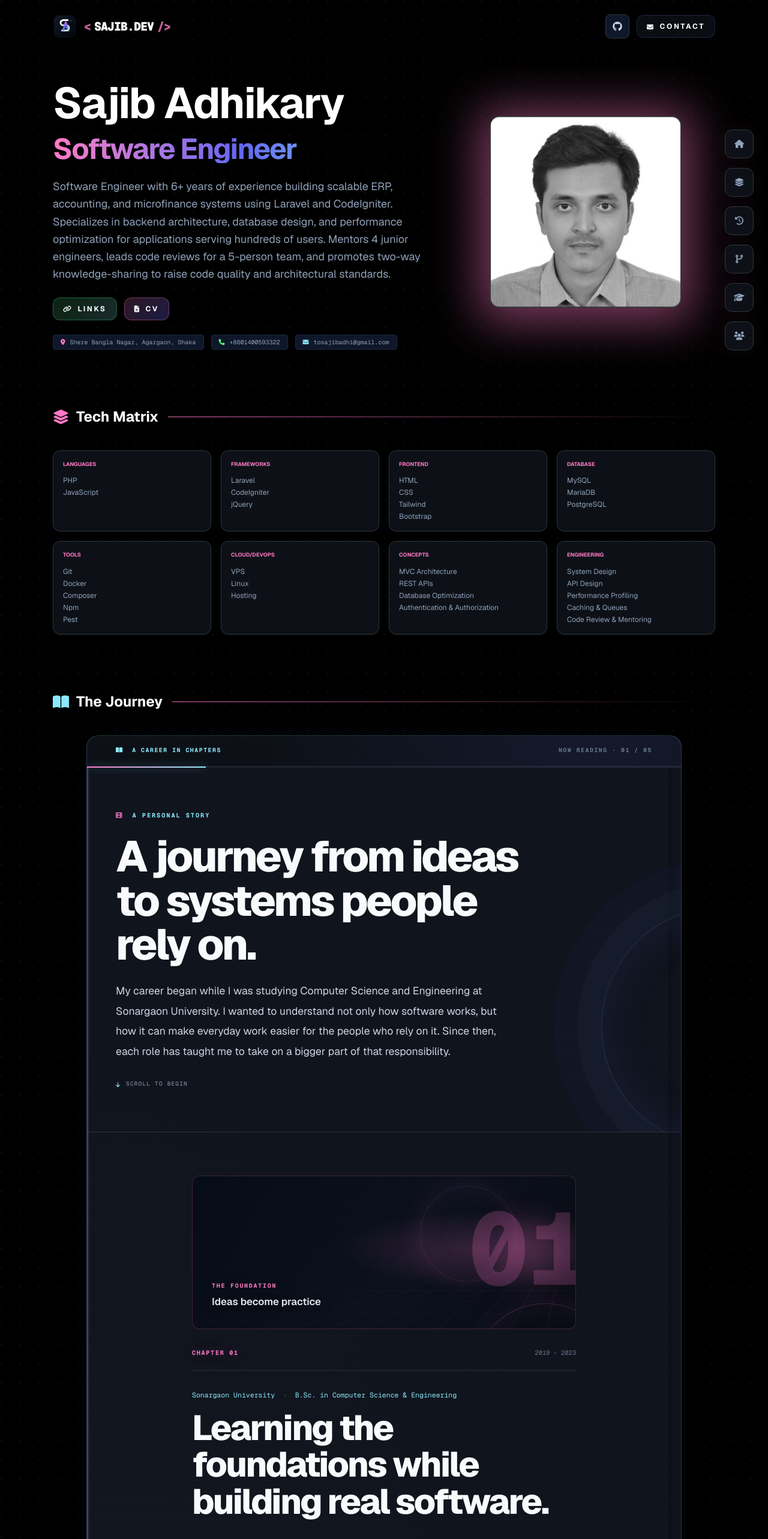
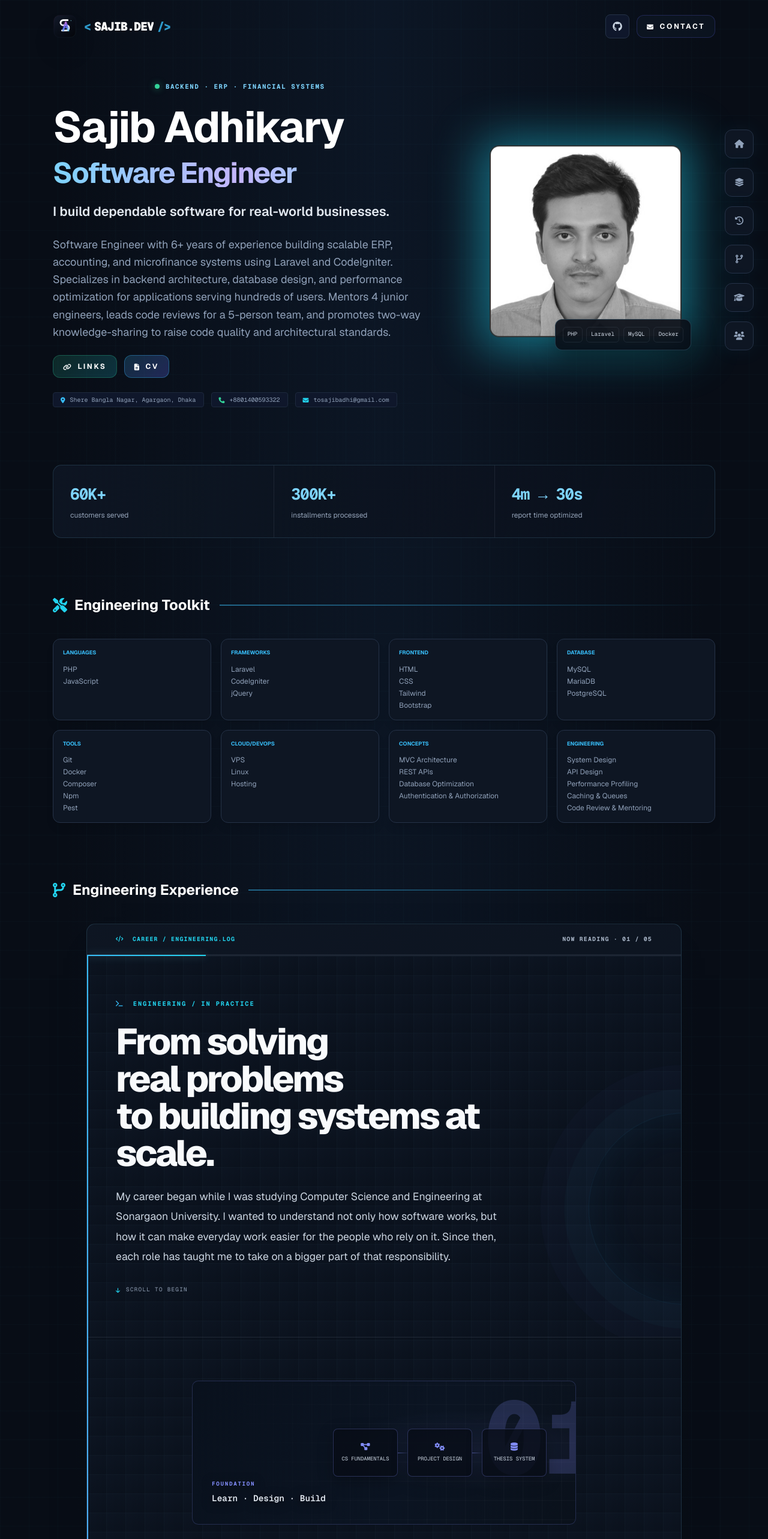
Before and after one commit to sajibAdhi/sajibadhi.github.io, a Vue app: page / in a window 1280 px wide. Shown: the top 2566 px of the page at 60% size. Built offline with nearby package versions, Linux system fonts and the light colour scheme.

Commit message:
feat: update portfolio metadata and enhance layout; add engineering impact metrics and improve styling

```diff
--- a/index.html
+++ b/index.html
@@ -4,7 +4,9 @@
     <meta charset="UTF-8" />
     <link rel="icon" type="image/svg+xml" href="/favicon.svg" />
     <meta name="viewport" content="width=device-width, initial-scale=1.0" />
-    <title>Sajib Adhikary | Portfolio</title>
+    <meta name="description" content="Sajib Adhikary is a software engineer specializing in backend architecture, ERP platforms, and reliable financial systems." />
+    <meta name="theme-color" content="#080d16" />
+    <title>Sajib Adhikary | Software Engineer</title>
     <link rel="preconnect" href="https://fonts.googleapis.com">
     <link rel="preconnect" href="https://fonts.gstatic.com" crossorigin>
     <link href="https://fonts.googleapis.com/css2?family=Geist+Mono:wght@100..900&family=Geist:wght@100..900&display=swap" rel="stylesheet">
--- a/src/App.vue
+++ b/src/App.vue
@@ -60,6 +60,12 @@ const navItems = [
   { label: 'Community', icon: 'fas fa-users', link: '#oss' }
 ]
 
+const engineeringImpact = [
+  { value: '60K+', label: 'customers served' },
+  { value: '300K+', label: 'installments processed' },
+  { value: '4m → 30s', label: 'report time optimized' }
+]
+
 const resumeRoot = ref<HTMLElement | null>(null)
 const activeStoryIndex = ref(0)
 let revealObserver: IntersectionObserver | undefined
@@ -120,17 +126,17 @@ onBeforeUnmount(() => {
     </nav>
 
     <!-- Mobile Bottom Navigation -->
-    <nav class="fixed bottom-4 left-4 right-4 z-[100] lg:hidden">
-      <div class="bg-hf-card/80 backdrop-blur-lg border border-hf-border rounded-2xl flex items-center justify-around p-2 shadow-2xl">
-        <a v-for="item in navItems" :key="item.label" :href="item.link" class="flex flex-col items-center gap-1 p-2 text-slate-400 hover:text-hf-pink transition-colors">
+    <nav class="mobile-bottom-nav fixed bottom-4 left-4 right-4 z-[100] lg:hidden">
+      <div class="mobile-bottom-nav__links bg-hf-card/80 backdrop-blur-lg border border-hf-border rounded-2xl flex items-center justify-around p-2 shadow-2xl">
+        <a v-for="item in navItems" :key="item.label" :href="item.link" :aria-label="item.label" class="mobile-bottom-nav__link flex flex-col items-center gap-1 p-2 text-slate-400 hover:text-hf-pink transition-colors">
           <i :class="item.icon" class="text-lg"></i>
-          <span class="text-[8px] font-bold uppercase tracking-tighter">{{ item.label }}</span>
+          <span class="mobile-bottom-nav__label text-[8px] font-bold uppercase tracking-tighter">{{ item.label }}</span>
         </a>
       </div>
     </nav>
 
     <!-- Top Nav (Minimalist) -->
-    <header id="home" class="w-full max-w-6xl px-6 py-6 flex flex-col items-start gap-4 sm:flex-row sm:justify-between sm:items-center z-50">
+    <header id="home" class="w-full max-w-6xl px-4 sm:px-6 py-4 sm:py-6 flex flex-row justify-between items-center gap-3 z-50">
       <div class="flex items-center gap-3 group cursor-pointer min-w-0">
         <img src="/logo.svg" alt="Sajib Logo" class="w-9 h-9 sm:w-10 sm:h-10 rounded-xl shadow-2xl transition-transform group-hover:scale-110 duration-500 shrink-0">
         <div class="font-mono text-base sm:text-xl font-black flex items-center gap-1 sm:gap-1.5 tracking-tight sm:tracking-tighter min-w-0">
@@ -148,15 +154,17 @@ onBeforeUnmount(() => {
       </div>
     </header>
 
-    <main class="w-full max-w-6xl px-6 py-8 lg:py-12 space-y-16 lg:space-y-24">
+    <main class="w-full max-w-6xl px-4 sm:px-6 py-6 sm:py-8 lg:py-12 space-y-12 sm:space-y-16 lg:space-y-24">
 
       <!-- Hero -->
       <section class="grid grid-cols-1 lg:grid-cols-12 gap-8 lg:gap-12 items-center">
         <div class="resume-hero-copy lg:col-span-7 space-y-6 text-center lg:text-left">
+          <p class="engineer-eyebrow"><span></span> BACKEND · ERP · FINANCIAL SYSTEMS</p>
           <h1 class="text-4xl sm:text-5xl lg:text-7xl font-bold text-white tracking-tight leading-none">
             {{ resumeData.basics.name }}<br/>
-            <span class="hf-gradient-text text-2xl sm:text-3xl lg:text-5xl block mt-4">{{ resumeData.basics.headline }}</span>
+            <span class="hf-gradient-text text-2xl sm:text-3xl lg:text-5xl block mt-4">Software Engineer</span>
           </h1>
+          <p class="engineer-positioning">I build dependable software for real-world businesses.</p>
           <p class="text-base lg:text-lg text-slate-400 max-w-2xl leading-relaxed mx-auto lg:mx-0">
             {{ resumeData.summary }}
           </p>
@@ -184,17 +192,27 @@ onBeforeUnmount(() => {
         </div>
         <div class="resume-portrait lg:col-span-5 flex justify-center order-first lg:order-last">
           <div class="relative group">
-            <div class="absolute -inset-4 bg-hf-pink opacity-10 blur-2xl group-hover:opacity-20 transition animate-pulse"></div>
+            <div class="absolute -inset-4 bg-hf-cyan opacity-10 blur-2xl group-hover:opacity-20 transition animate-pulse"></div>
             <img :src="resumeData.basics.profilePic" alt="Portrait of Sajib Adhikary" class="w-48 h-48 sm:w-64 sm:h-64 lg:w-80 lg:h-80 rounded-2xl object-cover relative z-10 border-2 border-hf-border grayscale hover:grayscale-0 transition-all duration-700">
+            <div class="engineer-stack" aria-label="Primary engineering technologies">
+              <span v-for="technology in ['PHP', 'Laravel', 'MySQL', 'Docker']" :key="technology">{{ technology }}</span>
+            </div>
           </div>
         </div>
       </section>
 
-      <!-- Skills Matrix -->
+      <section class="engineering-impact" aria-label="Engineering impact">
+        <div v-for="metric in engineeringImpact" :key="metric.label" class="engineering-impact__metric">
+          <strong>{{ metric.value }}</strong>
+          <span>{{ metric.label }}</span>
+        </div>
+      </section>
+
+      <!-- Engineering toolkit -->
       <section id="skills" class="resume-reveal">
         <div class="hf-section-header">
            <h2 class="text-xl lg:text-2xl font-bold text-white flex items-center gap-3">
-             <i class="fas fa-layer-group text-hf-pink"></i> Tech Matrix
+             <i class="fas fa-screwdriver-wrench text-hf-cyan"></i> Engineering Toolkit
            </h2>
            <div class="hf-line"></div>
         </div>
@@ -216,13 +234,13 @@ onBeforeUnmount(() => {
       >
         <div class="hf-section-header">
           <h2 class="text-xl lg:text-2xl font-bold text-white flex items-center gap-3">
-            <i class="fas fa-book-open text-hf-cyan"></i> The Journey
+            <i class="fas fa-code-branch text-hf-cyan"></i> Engineering Experience
           </h2>
           <div class="hf-line from-hf-cyan/50"></div>
         </div>
         <div class="novel">
           <div class="novel__masthead">
-            <span><i class="fas fa-book-open" aria-hidden="true"></i> A CAREER IN CHAPTERS</span>
+            <span><i class="fas fa-code" aria-hidden="true"></i> CAREER / ENGINEERING.LOG</span>
             <span>NOW READING · {{ String(activeStoryIndex + 1).padStart(2, '0') }} / {{ String(careerStory.chapters.length + 1).padStart(2, '0') }}</span>
           </div>
           <div class="novel__progress" aria-hidden="true">
@@ -230,8 +248,8 @@ onBeforeUnmount(() => {
           </div>
           <div class="novel__book novel__pages">
               <header class="novel__opening">
-                <span class="novel__opening-kicker"><i class="fas fa-film" aria-hidden="true"></i> A PERSONAL STORY</span>
-                <h3>A journey from ideas<br>to systems people rely on.</h3>
+                <span class="novel__opening-kicker"><i class="fas fa-terminal" aria-hidden="true"></i> ENGINEERING / IN PRACTICE</span>
+                <h3>From solving real problems<br>to building systems at scale.</h3>
                 <p>{{ careerStory.introduction }}</p>
                 <span class="novel__opening-scroll"><i class="fas fa-arrow-down" aria-hidden="true"></i> Scroll to begin</span>
               </header>
@@ -245,13 +263,16 @@ onBeforeUnmount(() => {
               >
                 <div class="novel__scene" aria-hidden="true">
                   <span class="novel__scene-grid"></span>
-                  <span class="novel__scene-orbit novel__scene-orbit--one"></span>
-                  <span class="novel__scene-orbit novel__scene-orbit--two"></span>
-                  <span class="novel__scene-glow"></span>
                   <span class="novel__scene-number">{{ String(index + 1).padStart(2, '0') }}</span>
                   <span class="novel__scene-copy">
                     <span>{{ chapter.scene.label }}</span>
                     <span>{{ chapter.scene.caption }}</span>
+                  </span>
+                  <span class="novel__architecture">
+                    <span v-for="(step, stepIndex) in chapter.scene.steps" :key="step" class="novel__architecture-node">
+                      <i :class="['fas', stepIndex === 0 ? 'fa-diagram-project' : stepIndex === 1 ? 'fa-gears' : 'fa-database']"></i>
+                      {{ step }}
+                    </span>
                   </span>
                   <span class="novel__scene-scan"></span>
                 </div>
@@ -267,7 +288,7 @@ onBeforeUnmount(() => {
                 <h3 class="novel__title">{{ chapter.title }}</h3>
                 <p class="novel__narrative">{{ chapter.story }}</p>
                 <div class="novel__details">
-                  <p class="novel__section-label">THE WORK THAT MOVED THE STORY FORWARD</p>
+                  <p class="novel__section-label">ENGINEERING WORK & IMPACT</p>
                   <ul class="novel__highlights">
                     <li v-for="highlight in chapter.highlights" :key="highlight">
                       <i class="fas fa-arrow-right" aria-hidden="true"></i>
@@ -291,15 +312,18 @@ onBeforeUnmount(() => {
                 class="novel__page novel__page--epilogue"
                 :class="{ 'is-active': activeStoryIndex === careerStory.chapters.length }"
               >
-                <div class="novel__scene novel__scene--epilogue" aria-hidden="true">
+                <div class="novel__scene" aria-hidden="true">
                   <span class="novel__scene-grid"></span>
-                  <span class="novel__scene-orbit novel__scene-orbit--one"></span>
-                  <span class="novel__scene-orbit novel__scene-orbit--two"></span>
-                  <span class="novel__scene-glow"></span>
                   <span class="novel__scene-number"><i class="fas fa-feather-pointed"></i></span>
                   <span class="novel__scene-copy">
                     <span>{{ careerStory.epilogueScene.label }}</span>
                     <span>{{ careerStory.epilogueScene.caption }}</span>
+                  </span>
+                  <span class="novel__architecture">
+                    <span v-for="(step, stepIndex) in careerStory.epilogueScene.steps" :key="step" class="novel__architecture-node">
+                      <i :class="['fas', stepIndex === 0 ? 'fa-diagram-project' : stepIndex === 1 ? 'fa-gears' : 'fa-database']"></i>
+                      {{ step }}
+                    </span>
                   </span>
                   <span class="novel__scene-scan"></span>
                 </div>
@@ -319,7 +343,7 @@ onBeforeUnmount(() => {
       <section id="projects" class="resume-reveal">
         <div class="hf-section-header">
           <h2 class="text-xl lg:text-2xl font-bold text-white flex items-center gap-3">
-            <i class="fas fa-terminal text-hf-green"></i> System Protocols
+            <i class="fas fa-cubes text-hf-cyan"></i> Selected Engineering Work
           </h2>
           <div class="hf-line from-hf-green/50"></div>
         </div>
--- a/src/data/career-story.json
+++ b/src/data/career-story.json
@@ -3,8 +3,9 @@
   "chapters": [
     {
       "scene": {
-        "label": "THE FOUNDATION",
-        "caption": "Ideas become practice"
+        "label": "FOUNDATION",
+        "caption": "Learn · Design · Build",
+        "steps": ["CS FUNDAMENTALS", "PROJECT DESIGN", "THESIS SYSTEM"]
       },
       "company": "Sonargaon University",
       "role": "B.Sc. in Computer Science & Engineering",
@@ -23,8 +24,9 @@
     },
     {
       "scene": {
-        "label": "REAL-WORLD PRODUCTS",
-        "caption": "People, problems, and useful software"
+        "label": "PRODUCT ENGINEERING",
+        "caption": "Understand workflows. Ship useful software.",
+        "steps": ["USER NEEDS", "BUSINESS RULES", "PRODUCT FEATURES"]
       },
       "company": "Adova Soft",
       "role": "Web Developer",
@@ -44,8 +46,9 @@
     },
     {
       "scene": {
-        "label": "CONNECTED SYSTEMS",
-        "caption": "Small features grow into platforms"
+        "label": "SYSTEM DESIGN",
+        "caption": "Connecting modules into platforms",
+        "steps": ["ERP MODULES", "SHARED DATA", "POS WORKFLOWS"]
       },
       "company": "Adova Soft",
       "role": "Software Engineer",
@@ -64,8 +67,9 @@
     },
     {
       "scene": {
-        "label": "ENGINEERING AT SCALE",
-        "caption": "Reliable systems. Stronger teams."
+        "label": "BACKEND AT SCALE",
+        "caption": "Performance, reliability, and team growth",
+        "steps": ["QUEUES & JOBS", "QUERY OPTIMIZATION", "60K+ CUSTOMERS"]
       },
       "company": "Ambala IT",
       "role": "Software Engineer",
@@ -80,8 +84,9 @@
     }
   ],
   "epilogueScene": {
-    "label": "THE NEXT CHAPTER",
-    "caption": "Still curious. Still building."
+    "label": "ENGINEERING PRINCIPLE",
+    "caption": "Build reliable systems for people",
+    "steps": ["UNDERSTAND", "ENGINEER", "IMPROVE"]
   },
   "closing": {
     "title": "The thread through every chapter",
--- a/src/style.css
+++ b/src/style.css
@@ -3,13 +3,16 @@
 @theme {
   --font-mono: 'Geist Mono', 'Fira Code', 'JetBrains Mono', monospace;
   --font-sans: 'Geist', 'Inter', 'Segoe UI', sans-serif;
-  --color-hf-bg: #000000;
-  --color-hf-card: #0d1117;
-  --color-hf-pink: #ff79c6;
-  --color-hf-indigo: #6366f1;
-  --color-hf-cyan: #8be9fd;
-  --color-hf-green: #50fa7b;
-  --color-hf-border: #30363d;
+  --color-hf-bg: #080d16;
+  --color-hf-card: #0e1623;
+  --color-hf-pink: #38bdf8;
+  --color-hf-indigo: #818cf8;
+  --color-hf-cyan: #22d3ee;
+  --color-hf-green: #34d399;
+  --color-hf-border: #253247;
+  --color-hf-muted: #a8b5c7;
+  --color-slate-500: #a8b5c7;
+  --color-slate-600: #91a0b5;
 }
 
 @layer base {
@@ -19,8 +22,11 @@
 }
 
 .hf-grid-bg {
-  background-image: radial-gradient(circle at 2px 2px, rgba(99, 102, 241, 0.15) 1px, transparent 0);
-  background-size: 32px 32px;
+  background-image:
+    linear-gradient(rgba(56, 189, 248, 0.025) 1px, transparent 1px),
+    linear-gradient(90deg, rgba(56, 189, 248, 0.025) 1px, transparent 1px),
+    radial-gradient(ellipse at 50% 0%, rgba(30, 64, 105, 0.18), transparent 60%);
+  background-size: 48px 48px, 48px 48px, auto;
 }
 
 .hf-card {
@@ -28,7 +34,10 @@
 }
 
 .hf-gradient-text {
-  @apply bg-gradient-to-r from-hf-pink via-hf-indigo to-hf-cyan bg-clip-text text-transparent;
+  color: transparent;
+  background-image: linear-gradient(90deg, #7dd3fc 0%, #c4b5fd 50%, #67e8f9 100%);
+  background-clip: text;
+  -webkit-background-clip: text;
 }
 
 .hf-cta {
@@ -45,17 +54,17 @@
 }
 
 .hf-cta--primary {
-  background: linear-gradient(135deg, rgba(255, 121, 198, 0.18), rgba(99, 102, 241, 0.28));
-  border-color: rgba(255, 121, 198, 0.35);
+  background: linear-gradient(135deg, rgba(56, 189, 248, 0.18), rgba(99, 102, 241, 0.28));
+  border-color: rgba(56, 189, 248, 0.35);
 }
 
 .hf-cta--accent {
-  background: linear-gradient(135deg, rgba(80, 250, 123, 0.14), rgba(139, 233, 253, 0.18));
-  border-color: rgba(80, 250, 123, 0.28);
+  background: linear-gradient(135deg, rgba(52, 211, 153, 0.14), rgba(34, 211, 238, 0.18));
+  border-color: rgba(52, 211, 153, 0.28);
 }
 
 .hf-cta--ghost {
-  background: rgba(13, 17, 23, 0.78);
+  background: rgba(14, 22, 35, 0.78);
   border-color: rgba(99, 102, 241, 0.24);
 }
 
@@ -64,7 +73,7 @@
 }
 
 .hf-glow {
-  box-shadow: 0 0 40px -10px rgba(255, 121, 198, 0.2);
+  box-shadow: 0 0 40px -10px rgba(56, 189, 248, 0.2);
 }
 
 .hf-section-header {
@@ -454,7 +463,7 @@
   align-items: center;
   gap: 0.85rem;
   width: fit-content;
-  color: #64748b;
+  color: var(--color-hf-muted);
   text-decoration: none;
   transition: color 250ms ease;
 }
@@ -496,7 +505,7 @@
 
 .career-story__scroll-prompt {
   margin-top: 2.5rem;
-  color: #64748b;
+  color: var(--color-hf-muted);
   font-family: var(--font-mono);
   font-size: 0.65rem;
   letter-spacing: 0.1em;
@@ -714,7 +723,7 @@
 
 .story-chapter__role span {
   margin: 0 0.25rem;
-  color: #64748b;
+  color: var(--color-hf-muted);
 }
 
 .story-chapter__body h3 {
@@ -742,7 +751,7 @@
 
 .story-chapter__impact-label {
   margin-bottom: 0.25rem;
-  color: #64748b;
+  color: var(--color-hf-muted);
   font-size: 0.6rem;
 }
 
@@ -955,7 +964,7 @@
   gap: 1rem;
   padding: 1.1rem clamp(1.25rem, 4vw, 3rem);
   border-bottom: 1px solid rgba(148, 163, 184, 0.12);
-  color: #64748b;
+  color: var(--color-hf-muted);
   font-family: var(--font-mono);
   font-size: 0.62rem;
   font-weight: 700;
@@ -1263,7 +1272,7 @@
 }
 
 .novel__period {
-  color: #64748b;
+  color: var(--color-hf-muted);
   font-family: var(--font-mono);
   font-size: 0.65rem;
 }
@@ -1277,7 +1286,7 @@
 
 .novel__byline span {
   padding: 0 0.4rem;
-  color: #64748b;
+  color: var(--color-hf-muted);
 }
 
 .novel__title {
@@ -1490,3 +1499,355 @@
     transition: none !important;
   }
 }
+
+.engineer-eyebrow {
+  display: flex;
+  align-items: center;
+  justify-content: center;
+  gap: 0.6rem;
+  color: #7dd3fc;
+  font-family: var(--font-mono);
+  font-size: 0.68rem;
+  font-weight: 700;
+  letter-spacing: 0.14em;
+}
+
+.engineer-eyebrow > span {
+  width: 0.5rem;
+  height: 0.5rem;
+  border-radius: 50%;
+  background: #34d399;
+  box-shadow: 0 0 12px rgba(52, 211, 153, 0.55);
+}
+
+.engineer-positioning {
+  color: #e2e8f0;
+  font-size: clamp(1.05rem, 2vw, 1.35rem);
+  font-weight: 600;
+  line-height: 1.5;
+}
+
+.engineer-stack {
+  position: absolute;
+  z-index: 20;
+  right: -1rem;
+  bottom: -1rem;
+  display: flex;
+  flex-wrap: wrap;
+  justify-content: flex-end;
+  gap: 0.4rem;
+  max-width: 15rem;
+  padding: 0.75rem;
+  border: 1px solid rgba(125, 211, 252, 0.2);
+  border-radius: 0.75rem;
+  background: rgba(8, 13, 22, 0.9);
+  box-shadow: 0 16px 40px rgba(0, 0, 0, 0.4);
+  backdrop-filter: blur(14px);
+}
+
+.engineer-stack span {
+  padding: 0.3rem 0.45rem;
+  border: 1px solid rgba(148, 163, 184, 0.12);
+  border-radius: 0.35rem;
+  color: #cbd5e1;
+  font-family: var(--font-mono);
+  font-size: 0.58rem;
+}
+
+.engineering-impact {
+  display: grid;
+  grid-template-columns: repeat(3, minmax(0, 1fr));
+  overflow: hidden;
+  border: 1px solid rgba(125, 211, 252, 0.15);
+  border-radius: 0.9rem;
+  background: linear-gradient(110deg, rgba(14, 22, 35, 0.95), rgba(10, 17, 28, 0.88));
+}
+
+.engineering-impact__metric {
+  display: grid;
+  gap: 0.4rem;
+  padding: clamp(1rem, 3vw, 1.75rem);
+}
+
+.engineering-impact__metric + .engineering-impact__metric {
+  border-left: 1px solid rgba(148, 163, 184, 0.12);
+}
+
+.engineering-impact__metric strong {
+  color: #7dd3fc;
+  font-family: var(--font-mono);
+  font-size: clamp(1rem, 2.8vw, 1.65rem);
+  letter-spacing: -0.04em;
+}
+
+.engineering-impact__metric span {
+  color: #94a3b8;
+  font-size: clamp(0.58rem, 1.2vw, 0.75rem);
+}
+
+.novel {
+  border-color: rgba(125, 211, 252, 0.15);
+  border-radius: 0.9rem;
+  background: linear-gradient(145deg, rgba(14, 22, 35, 0.98), rgba(8, 13, 22, 0.98));
+  box-shadow: 0 28px 80px -58px rgba(0, 0, 0, 0.95);
+}
+
+.novel__masthead {
+  border-bottom-color: rgba(148, 163, 184, 0.1);
+  letter-spacing: 0.12em;
+}
+
+.novel__book {
+  background:
+    linear-gradient(rgba(125, 211, 252, 0.025) 1px, transparent 1px),
+    linear-gradient(90deg, rgba(125, 211, 252, 0.025) 1px, transparent 1px),
+    linear-gradient(145deg, #0d1522, #0a111c);
+  background-size: 32px 32px;
+}
+
+.novel__book::before {
+  width: 2px;
+  background: linear-gradient(180deg, #38bdf8, #818cf8 55%, transparent);
+}
+
+.novel__opening {
+  min-height: 25rem;
+  border-bottom-color: rgba(148, 163, 184, 0.16);
+}
+
+.novel__opening::before {
+  right: -1rem;
+  width: 20rem;
+  border-color: rgba(56, 189, 248, 0.12);
+  box-shadow:
+    0 0 0 2.5rem rgba(56, 189, 248, 0.025),
+    0 0 0 5rem rgba(129, 140, 248, 0.025),
+    inset 0 0 5rem rgba(56, 189, 248, 0.06);
+}
+
+.novel__opening h3 {
+  font-size: clamp(2.1rem, 5vw, 3.8rem);
+}
+
+.novel__scene {
+  --scene-accent: 56, 189, 248;
+  height: clamp(11rem, 24vw, 15rem);
+  border-color: rgba(var(--scene-accent), 0.22);
+  border-radius: 0.65rem;
+  background:
+    radial-gradient(ellipse at 75% 48%, rgba(var(--scene-accent), 0.1), transparent 38%),
+    linear-gradient(120deg, #09111d, #0b1422 58%, #0a111b);
+}
+
+.novel__page[data-story-index="0"] .novel__scene {
+  --scene-accent: 129, 140, 248;
+}
+
+.novel__page[data-story-index="1"] .novel__scene {
+  --scene-accent: 56, 189, 248;
+}
+
+.novel__page[data-story-index="2"] .novel__scene {
+  --scene-accent: 34, 211, 238;
+}
+
+.novel__page[data-story-index="3"] .novel__scene {
+  --scene-accent: 52, 211, 153;
+}
+
+.novel__scene-grid {
+  background-size: 2rem 2rem;
+  mask-image: linear-gradient(90deg, transparent, rgba(0, 0, 0, 0.8) 45%, black);
+  transform: none;
+  animation: scene-grid-drift 28s linear infinite;
+}
+
+.novel__scene-orbit,
+.novel__scene-glow {
+  display: none;
+}
+
+.novel__scene-number {
+  top: 42%;
+  right: 8%;
+  color: rgba(255, 255, 255, 0.055);
+}
+
+.novel__scene-copy {
+  position: relative;
+  z-index: 2;
+  max-width: 45%;
+}
+
+.novel__scene-copy span:first-child {
+  font-size: 0.58rem;
+}
+
+.novel__scene-copy span:last-child {
+  font-family: var(--font-mono);
+  font-size: clamp(0.68rem, 1.4vw, 0.9rem);
+}
+
+.novel__architecture {
+  position: absolute;
+  z-index: 2;
+  top: 50%;
+  right: clamp(1rem, 5vw, 3rem);
+  display: flex;
+  align-items: center;
+  gap: clamp(0.35rem, 2vw, 1rem);
+  transform: translateY(-50%);
+}
+
+.novel__architecture-node {
+  position: relative;
+  display: grid;
+  width: clamp(4.25rem, 10vw, 6.75rem);
+  min-height: clamp(3.6rem, 8vw, 5rem);
+  align-content: center;
+  justify-items: center;
+  gap: 0.5rem;
+  padding: 0.35rem;
+  border: 1px solid rgba(var(--scene-accent), 0.28);
+  border-radius: 0.5rem;
+  background: rgba(8, 13, 22, 0.82);
+  color: #cbd5e1;
+  font-family: var(--font-mono);
+  font-size: clamp(0.42rem, 0.75vw, 0.55rem);
+  line-height: 1.35;
+  text-align: center;
+  box-shadow: 0 8px 26px rgba(0, 0, 0, 0.25);
+}
+
+.novel__architecture-node i {
+  color: rgb(var(--scene-accent));
+  font-size: 0.85rem;
+}
+
+.novel__architecture-node:not(:last-child)::after {
+  position: absolute;
+  top: 50%;
+  left: calc(100% + 1px);
+  width: clamp(0.35rem, 2vw, 1rem);
+  height: 1px;
+  background: linear-gradient(90deg, rgba(var(--scene-accent), 0.55), rgba(var(--scene-accent), 0.1));
+  content: "";
+}
+
+.novel__scene-scan {
+  display: none;
+}
+
+.novel__page {
+  scroll-margin-top: 5rem;
+}
+
+.novel__page-heading {
+  border-bottom-color: rgba(148, 163, 184, 0.13);
+}
+
+.novel__section-label {
+  color: #7dd3fc;
+}
+
+.novel__carry {
+  border-left-color: #38bdf8;
+  background: linear-gradient(90deg, rgba(56, 189, 248, 0.055), transparent);
+}
+
+@media (max-width: 639px) {
+  .engineer-eyebrow {
+    font-size: 0.56rem;
+    letter-spacing: 0.09em;
+  }
+
+  .engineer-stack {
+    position: static;
+    width: 100%;
+    max-width: 15rem;
+    justify-content: center;
+    gap: 0.25rem;
+    margin: 0.75rem auto 0;
+    padding: 0.45rem;
+  }
+
+  .engineering-impact__metric {
+    padding: 0.85rem 0.6rem;
+  }
+
+  .novel__scene-copy {
+    position: absolute;
+    top: 1.25rem;
+    left: 1rem;
+    max-width: calc(100% - 2rem);
+  }
+
+  .novel__architecture {
+    top: auto;
+    right: 0.65rem;
+    bottom: 0.75rem;
+    left: 0.65rem;
+    justify-content: center;
+    gap: clamp(0.35rem, 3vw, 0.8rem);
+    transform: none;
+  }
+
+  .novel__architecture-node {
+    grid-template-columns: minmax(0, 1fr);
+    width: auto;
+    min-width: 0;
+    min-height: 3.25rem;
+    flex: 1 1 0;
+    gap: 0.35rem;
+    padding: 0.3rem 0.15rem;
+    font-size: clamp(0.4rem, 1.8vw, 0.5rem);
+    overflow-wrap: anywhere;
+  }
+
+  .novel__architecture-node:not(:last-child)::after {
+    width: clamp(0.35rem, 3vw, 0.8rem);
+  }
+}
+
+@media (max-width: 380px) {
+  .mobile-bottom-nav {
+    bottom: max(1rem, env(safe-area-inset-bottom));
+    left: max(0.5rem, env(safe-area-inset-left));
+    right: max(0.5rem, env(safe-area-inset-right));
+  }
+
+  .mobile-bottom-nav__links {
+    gap: 0;
+    padding: 0.25rem;
+  }
+
+  .mobile-bottom-nav__link {
+    min-width: 0;
+    min-height: 2.75rem;
+    flex: 1 1 0;
+    gap: 0.2rem;
+    padding: 0.35rem 0.1rem;
+  }
+
+  .mobile-bottom-nav__link i {
+    font-size: 0.95rem;
+  }
+
+  .mobile-bottom-nav__label {
+    display: none;
+  }
+
+  .resume-hero-copy h1 {
+    font-size: 2rem;
+  }
+
+  .resume-hero-copy h1 .hf-gradient-text {
+    font-size: 1.4rem;
+  }
+}
+
+@media (prefers-reduced-motion: reduce) {
+  .novel__scene-grid {
+    animation: none;
+  }
+}
```
